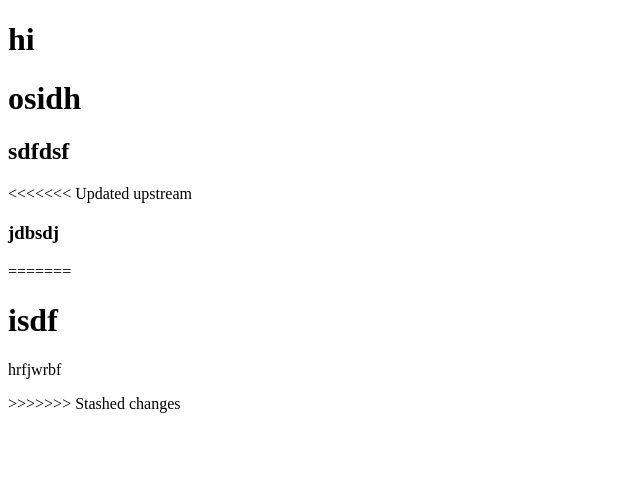
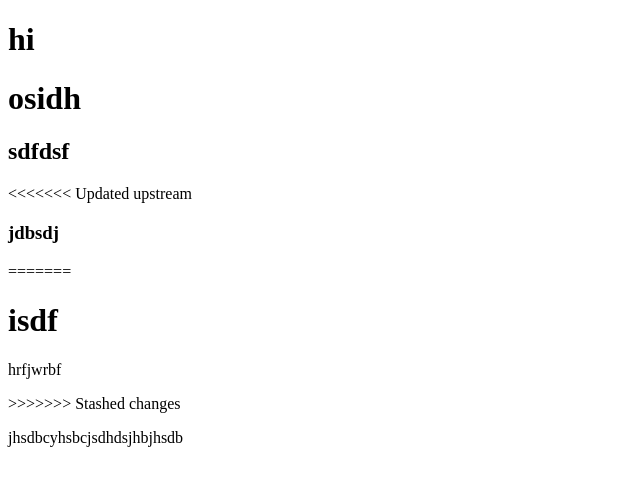
Before and after one commit to Saravan-AD/origin, a plain HTML site: page index.html in a window 1280 px wide. Shown: the whole page, without its empty margins (0-640 px from the left). Drawn offline with Linux system fonts and the light colour scheme.

Commit message:
'ftest3'

```diff
--- a/index.html
+++ b/index.html
@@ -15,5 +15,6 @@
     <h1>isdf</h1>
     <p>hrfjwrbf</p>
 >>>>>>> Stashed changes
+<p>jhsdbcyhsbcjsdhdsjhbjhsdb</p>
 </body>
 </html>
```
